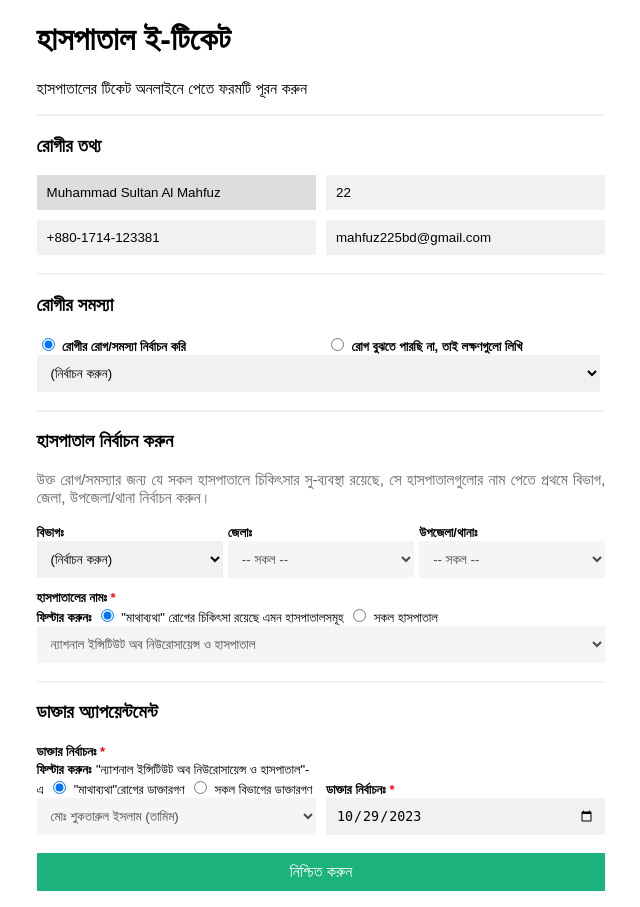
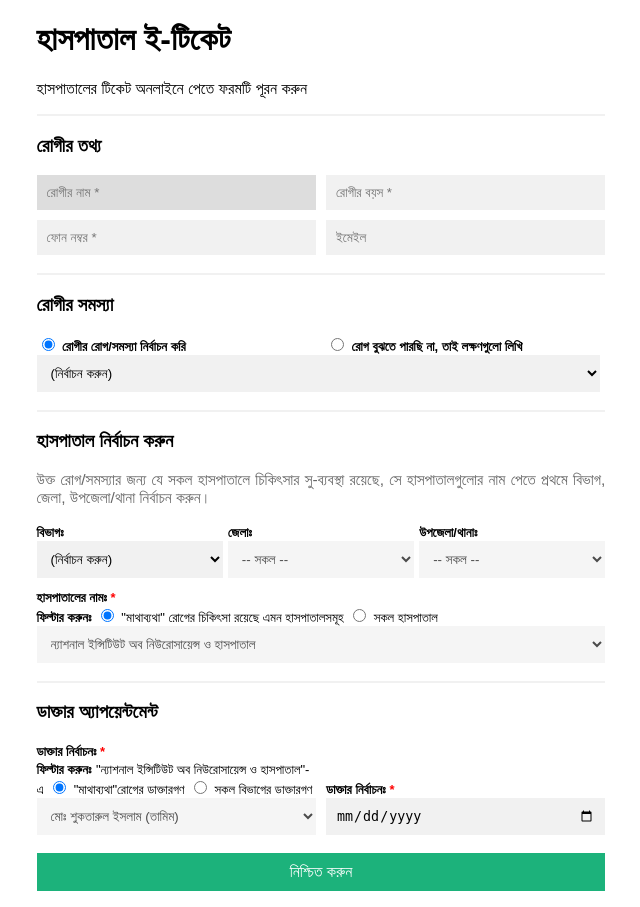
Before and after one commit to mahfuz225bd/Hospital-E-Ticketing-System, a Flask app: page / in a window 1280 px wide. Shown: the whole page, without its empty margins (319-959 px from the left). Run offline with Flask 3, Linux system fonts and the light colour scheme; data that the repository does not hold is empty.

Commit message:
removed default values + fixed 500 error while fetching api

```diff
--- a/app.py
+++ b/app.py
@@ -13,11 +13,11 @@ def index():
 @app.route('/api/divisions')
 def divisions():
     divisions = []
-    db_cursor.execute("SELECT * FROM `divisions`")
+    db_cursor.execute("SELECT id, value_bn FROM `divisions`")
     result = db_cursor.fetchall()
 
     for each in result:
-        divisions.append({'index': each[0], 'value': each[2]})
+        divisions.append({'index': each[0], 'value': each[1]})
 
     return json.dumps(divisions)
 
@@ -25,12 +25,12 @@ def divisions():
 def districts():
     districts = []
     if request.method == 'GET':
-        db_cursor.execute("SELECT * FROM `districts` WHERE division_id=%s", (request.args['divisionIndex'],))
+        db_cursor.execute("SELECT id, value_bn FROM `districts` WHERE division_id=%s", (request.args['divisionIndex'],))
 
         result = db_cursor.fetchall()
 
         for each in result:
-            districts.append({'index': each[1], 'value': each[2]})
+            districts.append({'index': each[0], 'value': each[1]})
 
         return json.dumps(districts)
 
@@ -38,12 +38,12 @@ def districts():
 def subdistricts():
     subdistrictAndThana = []
     if request.method == 'GET':
-        db_cursor.execute("SELECT * FROM `subdistrict_and_thanas` WHERE division_id=%s", (request.args['districtIndex'],))
+        db_cursor.execute("SELECT id, value_bn FROM `subdistrict_and_thanas` WHERE district_id=%s", (request.args['districtIndex'],))
 
         result = db_cursor.fetchall()
 
         for each in result:
-            districts.append({'index': each[1], 'value': each[2]})
+            subdistrictAndThana.append({'index': each[0], 'value': each[1]})
 
         return json.dumps(subdistrictAndThana)
 
--- a/templates/index.html
+++ b/templates/index.html
@@ -9,18 +9,18 @@
 
     <div class="input-row no-label">
       <div class="input-col left">
-        <input type="text" placeholder="রোগীর নাম *" name="name" id="name" required value="Muhammad Sultan Al Mahfuz" />
+        <input type="text" placeholder="রোগীর নাম *" name="name" id="name" required />
       </div>
       <div class="input-col right">
-        <input type="text" placeholder="রোগীর বয়স *" name="age" id="age" required value="22" />
+        <input type="text" placeholder="রোগীর বয়স *" name="age" id="age" required />
       </div>
     </div>
     <div class="input-row">
       <div class="input-col left">
-        <input type="text" placeholder="ফোন নম্বর *" name="phone" id="phone" required value="+880-1714-123381" />
+        <input type="text" placeholder="ফোন নম্বর *" name="phone" id="phone" required />
       </div>
       <div class="input-col right">
-        <input type="text" placeholder="ইমেইল" name="email" id="email" value="mahfuz225bd@gmail.com" />
+        <input type="text" placeholder="ইমেইল" name="email" id="email" />
       </div>
     </div>
 
@@ -128,7 +128,7 @@
       </div>
       <div class="input-col right" style="display: flex; justify-content: end; flex-direction: column;">
         <label>ডাক্তার নির্বাচনঃ <span style="color: red">*</span></label>
-        <input type="date" name="appoinmentDate" id="appoinmentDate" required value="2023-10-29" />
+        <input type="date" name="appoinmentDate" id="appoinmentDate" required />
       </div>
     </div>
 
```
Also changed, not shown: static/default.js (+24 -9 lines).
